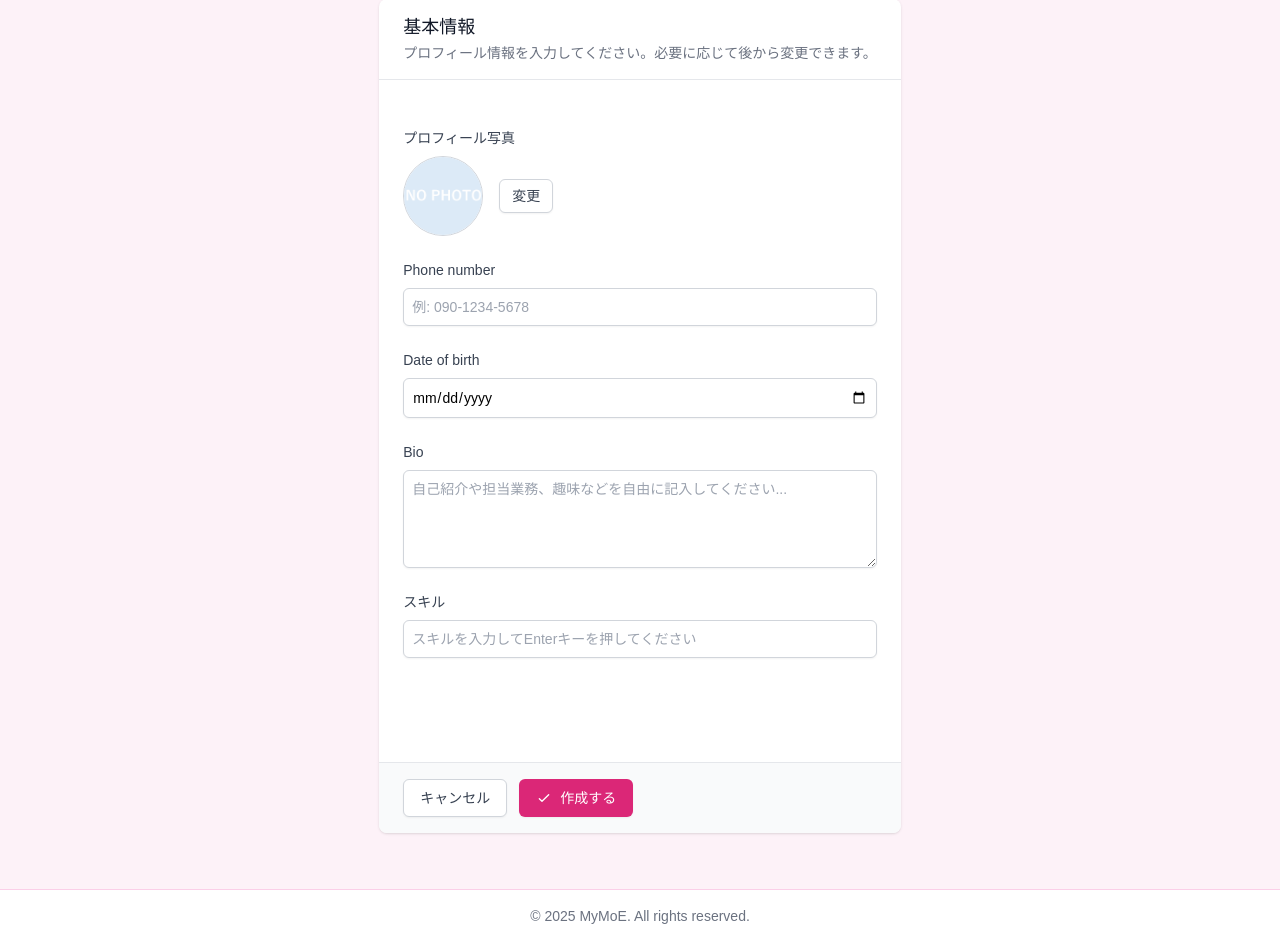
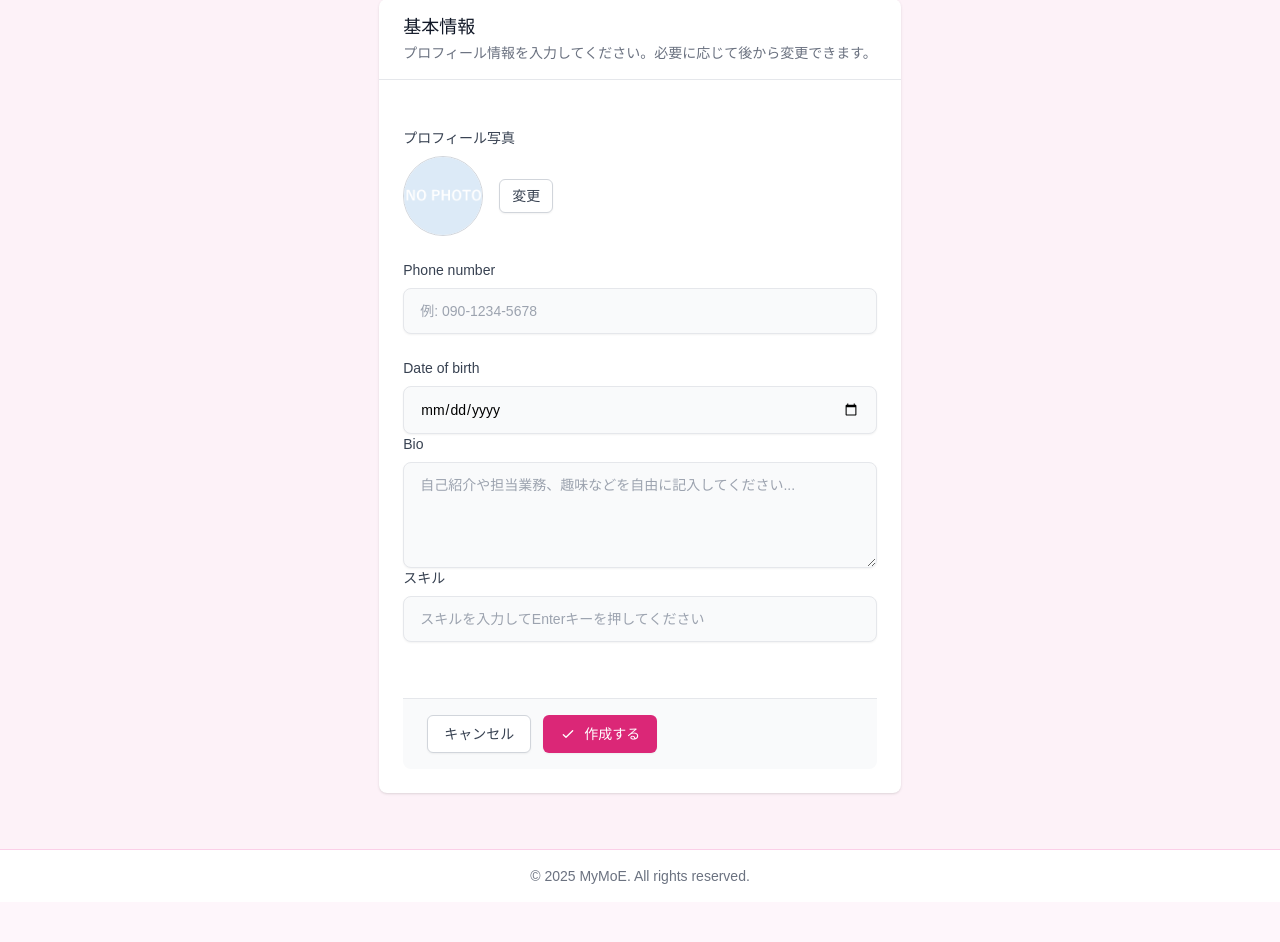
Before and after one commit to toryoto/MyMoE, a Django app: page /profiles/create/ in a window 1280 px wide. Shown: the part 270-1212 px from the top of the page. After the commit the page ends 1154 px from the top, so only its background shows below. Run offline with Django 5.2, Linux system fonts and the light colour scheme; the visitor is signed in with stand-in values (Sample User, id 1); data that the repository does not hold is empty; some libraries are stand-ins or nearby versions.

Commit message:
プロフィール編集画面のUIを変更しました

```diff
--- a/template/profiles/employee_profile_form.html
+++ b/template/profiles/employee_profile_form.html
@@ -89,7 +89,7 @@
                            id="{{ form.phone_number.id_for_label }}"
                            name="{{ form.phone_number.name }}"
                            value="{{ form.phone_number.value|default:'' }}"
-                           class="block w-full border border-gray-300 rounded-md shadow-sm placeholder-gray-400 focus:outline-none focus:ring-primary-500 focus:border-primary-500 sm:text-sm p-2"
+                           class="block w-full border border-gray-150 rounded-lg shadow-sm placeholder-gray-350 focus:outline-none focus:ring-2 focus:ring-pink-300 focus:border-transparent sm:text-sm px-4 py-3 bg-gray-50 transition-all duration-200 hover:border-gray-200 hover:bg-white"
                            placeholder="例: 090-1234-5678">
                     {% if form.phone_number.help_text %}
                     <p class="mt-2 text-sm text-gray-500">{{ form.phone_number.help_text }}</p>
@@ -116,7 +116,7 @@
                            id="{{ form.date_of_birth.id_for_label }}"
                            name="{{ form.date_of_birth.name }}"
                            value="{{ form.date_of_birth.value|date:'Y-m-d'|default:'' }}"
-                           class="block w-full border border-gray-300 rounded-md shadow-sm placeholder-gray-400 focus:outline-none focus:ring-primary-500 focus:border-primary-500 sm:text-sm p-2">
+                           class="block w-full border border-gray-150 rounded-lg shadow-sm placeholder-gray-350 focus:outline-none focus:ring-2 focus:ring-pink-300 focus:border-transparent sm:text-sm px-4 py-3 bg-gray-50 transition-all duration-200 hover:border-gray-200 hover:bg-white"
                     {% if form.date_of_birth.help_text %}
                     <p class="mt-2 text-sm text-gray-500">{{ form.date_of_birth.help_text }}</p>
                     {% endif %}
@@ -141,7 +141,7 @@
                     <textarea id="{{ form.bio.id_for_label }}"
                               name="{{ form.bio.name }}"
                               rows="4"
-                              class="block w-full border border-gray-300 rounded-md shadow-sm placeholder-gray-400 focus:outline-none focus:ring-primary-500 focus:border-primary-500 sm:text-sm p-2"
+                              class="block w-full border border-gray-150 rounded-lg shadow-sm placeholder-gray-350 focus:outline-none focus:ring-2 focus:ring-pink-300 focus:border-transparent sm:text-sm px-4 py-3 bg-gray-50 transition-all duration-200 hover:border-gray-200 hover:bg-white"
                               placeholder="自己紹介や担当業務、趣味などを自由に記入してください...">{{ form.bio.value|default:'' }}</textarea>
                     {% if form.bio.help_text %}
                     <p class="mt-2 text-sm text-gray-500">{{ form.bio.help_text }}</p>
@@ -166,7 +166,7 @@
                         <input type="text"
                                id="skill-input"
                                list="skill-suggestions"
-                               class="block w-full border border-gray-300 rounded-md shadow-sm placeholder-gray-400 focus:outline-none focus:ring-primary-500 focus:border-primary-500 sm:text-sm p-2"
+                               class="block w-full border border-gray-150 rounded-lg shadow-sm placeholder-gray-350 focus:outline-none focus:ring-2 focus:ring-pink-300 focus:border-transparent sm:text-sm px-4 py-3 bg-gray-50 transition-all duration-200 hover:border-gray-200 hover:bg-white"
                                placeholder="スキルを入力してEnterキーを押してください">
                         <datalist id="skill-suggestions"></datalist>
                     </div>
```
